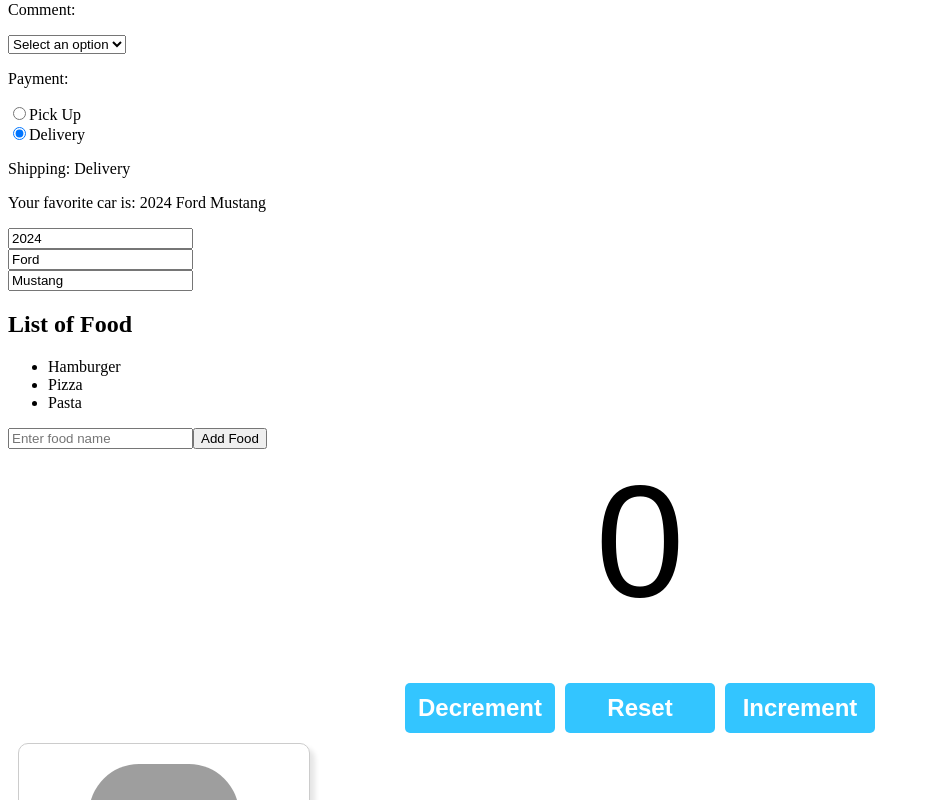
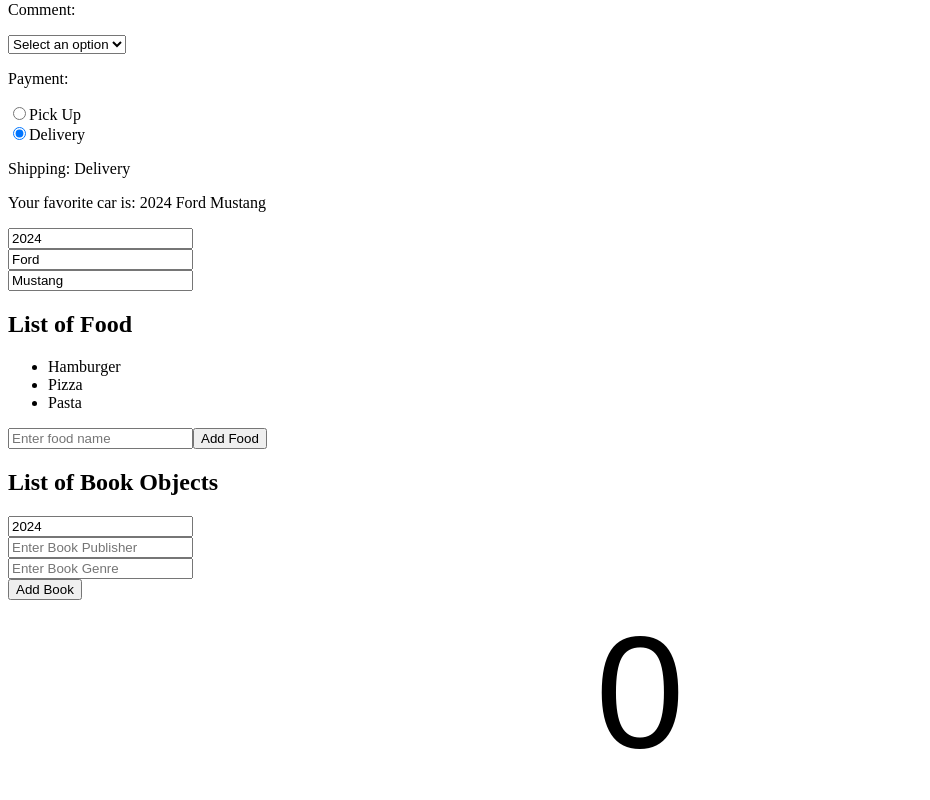
Before and after one commit to aykanakyildirim/breact, a React (Vite) app in the folder my-react-app-120624/: page / in a window 1280 px wide. Shown: the part 426-1226 px from the top of the page, without its empty margins (0-930 px from the left). Built offline with nearby package versions, Linux system fonts and the light colour scheme; grey boxes are pictures that could not be loaded.

Commit message:
update array of objects

```diff
--- a/my-react-app-120624/src/MyComponent.jsx
+++ b/my-react-app-120624/src/MyComponent.jsx
@@ -14,6 +14,12 @@ function MyComponent(){
     const [car, setCar] = useState({year: 2024 , make:"Ford" , model: "Mustang"});
 
     const [foods, setFoods]= useState(["Hamburger", "Pizza", "Pasta"]);
+
+    const [books, setBooks] = useState([]);
+    const [bookYear, setBookYear] = useState(new Date().getFullYear());
+    const [bookPublisher, setBookPublisher] = useState("");
+    const [bookGenre, setBookGenre] = useState("");
+
 
     const updateName = ()=>{
         setName("Aykan");
@@ -70,6 +76,32 @@ function MyComponent(){
         setFoods(foods.filter((_, i)=> i!==index));
     }
 
+    function handleAddBook(){
+        const newBook = {year: bookYear, publisher: bookPublisher, genre: bookGenre };
+        setBooks(b =>[...b, newBook]);
+
+        setBookYear(new Date().getFullYear());
+        setBookPublisher("");
+        setBookGenre("");
+
+    }
+
+    function handleRemoveBook(index){
+        setBooks(b=>b.filter((_,i)=>i!==index));
+    }
+
+    function handleBookYearChange(event){
+        setBookYear(event.target.value);
+    }
+
+    function handleBookPublisherChange(event){
+        setBookPublisher(event.target.value);
+    }
+
+    function handleBookGenreChange(event){
+        setBookGenre(event.target.value);
+    }
+
     return(<div>
         <p>Name: {name}</p>
         <button onClick={updateName}>Set Name</button>
@@ -118,6 +150,22 @@ function MyComponent(){
         </ul>
         <input type="text" id="foodInput" placeholder="Enter food name"/>
         <button onClick={handleAddFood}>Add Food</button>
+
+        <h2>List of Book Objects</h2>
+        <ul>
+            {books.map((book, index) =>
+                <li key={index} onClick={()=>handleRemoveBook(index)}>
+                    {book.year} {book.publisher} {book.genre}
+                </li>)}
+        </ul>
+        <input type="number" value={bookYear} onChange={handleBookYearChange}></input><br/>
+        <input type="text" value={bookPublisher} onChange={handleBookPublisherChange}
+            placeholder="Enter Book Publisher"
+            ></input><br/>
+        <input type="text" value={bookGenre} onChange={handleBookGenreChange}
+            placeholder="Enter Book Genre"
+            ></input><br/>
+        <button onClick={handleAddBook}>Add Book</button>
     </div>);
 }
 export default MyComponent
```
